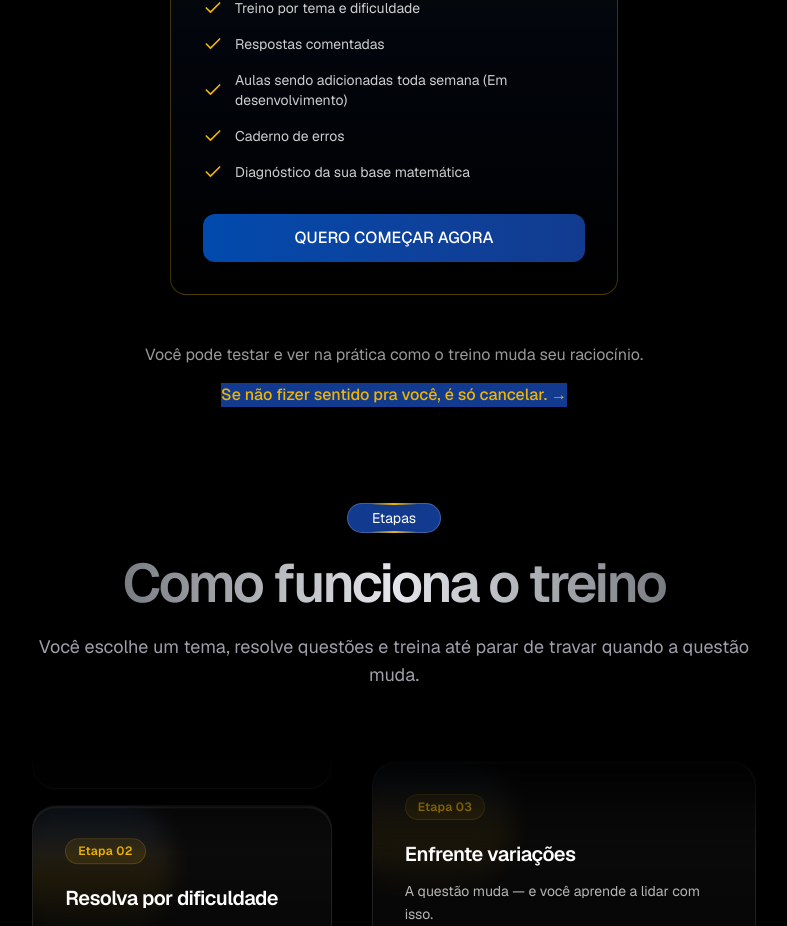
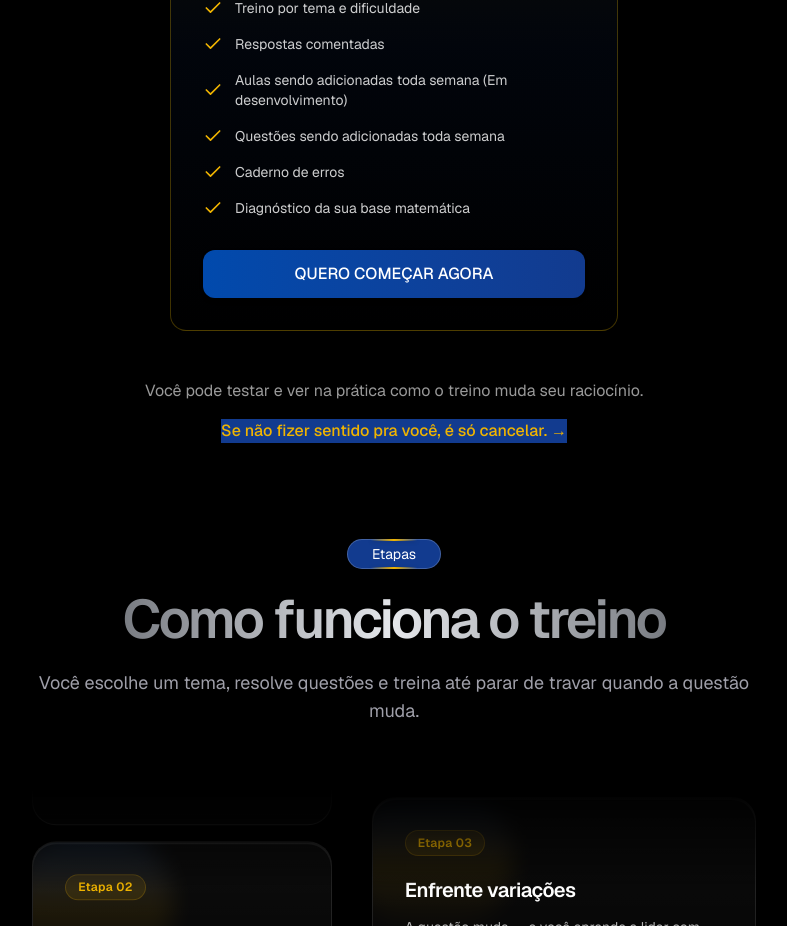
Before and after one commit to Alkaidai/cadeoxis-landing, a Next.js app in the folder template-sass-landing-page-main/: page / in a window 1280 px wide. Shown: the part 5100-6026 px from the top of the page, without its empty margins (246-1033 px from the left). Built offline with nearby package versions, Linux system fonts and the light colour scheme.

Commit message:
ajustes na página

```diff
--- a/template-sass-landing-page-main/components/pricing-section.tsx
+++ b/template-sass-landing-page-main/components/pricing-section.tsx
@@ -12,6 +12,7 @@ const pricingPlans = [
       "Treino por tema e dificuldade",
       "Respostas comentadas",
       "Aulas sendo adicionadas toda semana (Em desenvolvimento)",
+      "Questões sendo adicionadas toda semana",
       "Caderno de erros",
       "Diagnóstico da sua base matemática",
     ],
```
